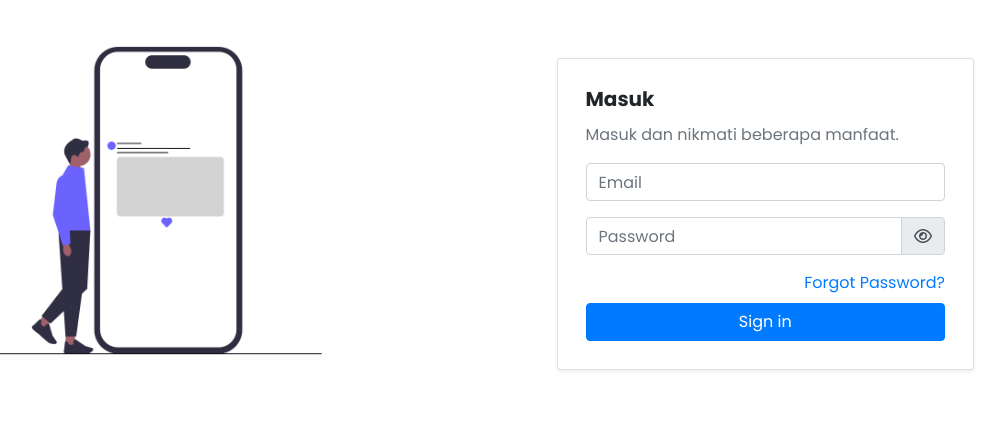
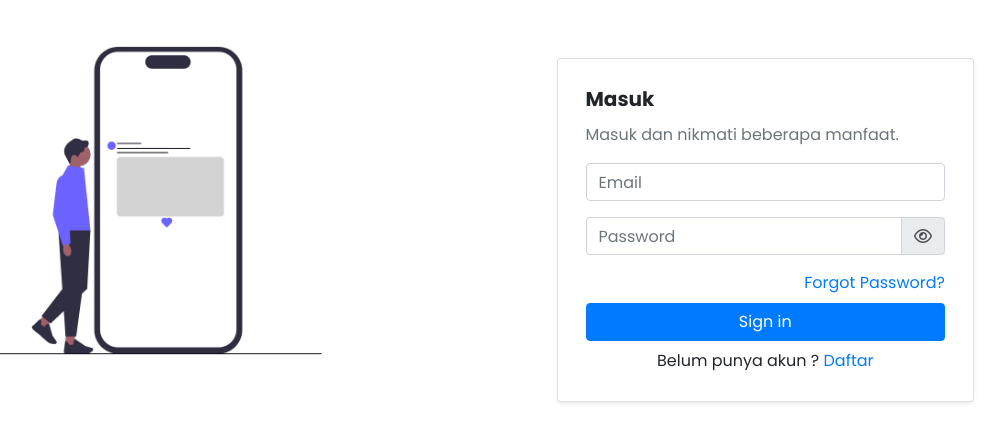
Before and after one commit to Brawijayadewa/landing-page-barbershop, a plain HTML site: page login.html in a window 1280 px wide. Shown: the part 86-528 px from the top of the page, without its empty margins (188-1193 px from the left). Drawn offline with nearby package versions, Linux system fonts and the light colour scheme.

Commit message:
add text

```diff
--- a/login.html
+++ b/login.html
@@ -47,6 +47,7 @@
                 <div class="d-flex flex-column">
                   <span class="form-check-label d-flex justify-content-end text-primary mb-2" for="exampleCheck1">Forgot Password?</span>
                 <button type="submit" class="btn btn-primary">Sign in</button>
+                <span class="text-center mt-2">Belum punya akun ? <a href="">Daftar</a></span>
                 </div>
               </form>
             </div>
```
